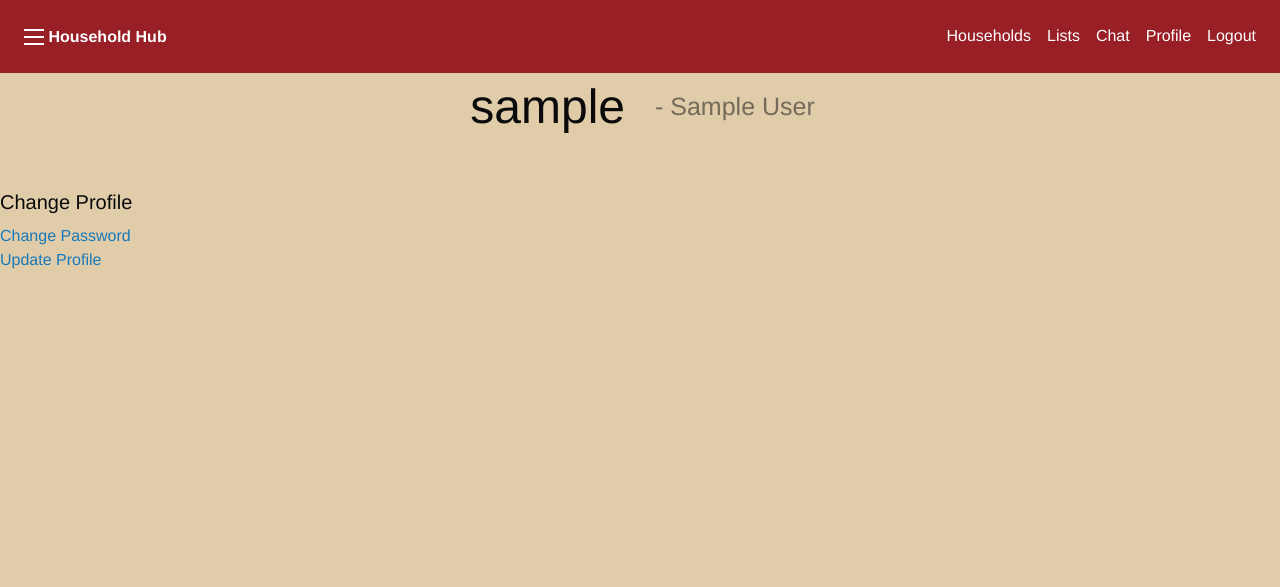
After one commit to Joseph-Levin/WebFinalProject, a Django app: page /profile/ in a window 1280 px wide. The commit adds this page. Shown: the top 587 px of the page. Run offline with Django 3.2, Linux system fonts and the light colour scheme; the visitor is signed in with stand-in values (Sample User, id 1); data that the repository does not hold is empty; some libraries are stand-ins or nearby versions.

Commit message:
Added more material to Profile
- Ability to update profile

```diff
--- a/mysite/main/static/css/base.css
+++ b/mysite/main/static/css/base.css
@@ -1,6 +1,14 @@
+
+/* div {
+  border: 1px dashed;
+} */
 
 body {
   background-color: #e1ccaa;
+}
+
+.light-opacity {
+  opacity: 0.5;
 }
 
 .content {
--- a/mysite/main/templates/base.html
+++ b/mysite/main/templates/base.html
@@ -25,11 +25,11 @@
     <div id="topbar-responsive" class="topbar-responsive-links">
       <div class="top-bar-right">
         <ul class="menu simple vertical medium-horizontal">
-          <li><a href="/">Home</a></li>
           <li><a href="/household">Households</a></li>
           <li><a href="/lists">Lists</a></li>
           <li><a href="/chat">Chat</a></li>
           {% if request.user.is_authenticated %}
+          <li><a href="/profile">Profile</a></li>
           <li><a href="/logout" class="topbar-responsive-button">Logout</a></li>
           {% else %}
           <li><a href="/login" class="topbar-responsive-button">Login</a></li>
--- /dev/null
+++ b/mysite/main/templates/profile.html
@@ -0,0 +1,36 @@
+{% extends "base.html" %}
+{% block content %}
+<!-- Profile head -->
+<div class="grid-x grid-margin-x">
+    <div class="cell large-6 medium-6 small-6 text-right" style="align-items:center;">
+        <h1 class="text-right">{{ user }}</h1>
+    </div>
+    <div class="cell large-6 medium-6 small-6" style="display:flex;align-items:center;">
+        <h4 class="text-left light-opacity">- {{ user.first_name }} {{ user.last_name }}</h4>
+    </div>
+</div>
+
+<!-- Buffer -->
+<div class="grid-y" style="height: 5vh;"></div>
+
+<div class="grid-x">
+    <div class="grid-y cell large-6 medium-6 small-6" style="height: 50vh;">
+        <h5>Change Profile</h5>
+        <a href="/password_change/">Change Password</a>
+        <a href="/update_profile/">Update Profile</a>
+    </div>
+    <div class="grid-y cell large-6 medium-6 small-6" style="height: 50vh;">
+        {% for household in households %}
+        <div class="grid-x align-center">
+            <div class="cell medium-8">
+                <div class="blog-post">
+                    <h3>{{ household.name }}</h3>
+                </div>
+            </div>
+        </div>
+        {% endfor %}
+    </div>
+</div>
+
+
+{% endblock %}
--- a/mysite/main/urls.py
+++ b/mysite/main/urls.py
@@ -11,5 +11,7 @@ urlpatterns = [
     path('password_change/', auth_views.PasswordChangeView.as_view(success_url='/')),
     path('household/', views.household_view),
     path('household_invite/', views.household_invite_view),
+    path('profile/', views.profile_view),
+    path('update_profile/', views.update_profile_view),
 
 ]
--- a/mysite/main/views.py
+++ b/mysite/main/views.py
@@ -1,20 +1,27 @@
+from django.http.response import HttpResponseRedirect
 from django.shortcuts import render, redirect
 from django.contrib.auth import logout
+from django.contrib.auth.decorators import login_required
 from django.http import HttpResponse
 
-from .forms import RegistrationForm, HouseholdForm, HouseholdInviteForm
+from .forms import RegistrationForm, HouseholdForm, HouseholdInviteForm, UpdateUserForm
+from .models import HouseholdModel
 
 
 def index(request):
+    households = []
+    if request.user.is_authenticated:
+        households = HouseholdModel.objects.filter(members__id=request.user.id)
+
     context = {
-        'name': 'Joseph',
+        'households': households,
     }
     return render(request, 'home.html', context=context)
 
 
 # Register
 def register_view(request):
-    if request.method == "POST":
+    if request.method == 'POST':
         form = RegistrationForm(request.POST)
         if form.is_valid():
             form.save(request)
@@ -35,8 +42,9 @@ def logout_view(request):
     logout(request)
     return redirect('/login/')
 
+@login_required
 def household_view(request):
-    if request.method == "POST":
+    if request.method == 'POST':
         form = HouseholdForm(request.POST)
         if form.is_valid():
             household = form.save(request)
@@ -53,8 +61,9 @@ def household_view(request):
 
     return render(request, 'household.html', context=context)
 
+@login_required
 def household_invite_view(request):
-    if request.method == "POST":
+    if request.method == 'POST':
         form = HouseholdInviteForm(request.user, request.POST)
         if form.is_valid():
             invite = form.save(request)
@@ -68,3 +77,30 @@ def household_invite_view(request):
     }
 
     return render(request, 'household_invite.html', context=context)
+
+@login_required
+def profile_view(request):
+    households = HouseholdModel.objects.filter(members__id=request.user.id)
+    context = {
+        'user': request.user,
+        'households': households,
+    }
+
+    return render(request, 'profile.html', context=context)
+
+@login_required
+def update_profile_view(request):
+    if request.method == 'POST':
+        form = UpdateUserForm(request.POST, instance=request.user)
+        if form.is_valid():
+            form.save()
+            return redirect('/profile')
+
+    else:
+        form = UpdateUserForm(instance=request.user)
+
+    context = {
+        'form': form,
+    }
+
+    return render(request, 'registration/update_profile.html', context=context)
```
Also changed, not shown: mysite/main/forms.py (+11 -7 lines), mysite/main/templates/home.html (+43 -5 lines), mysite/main/templates/registration/update_profile.html (added, +17 -0 lines).
